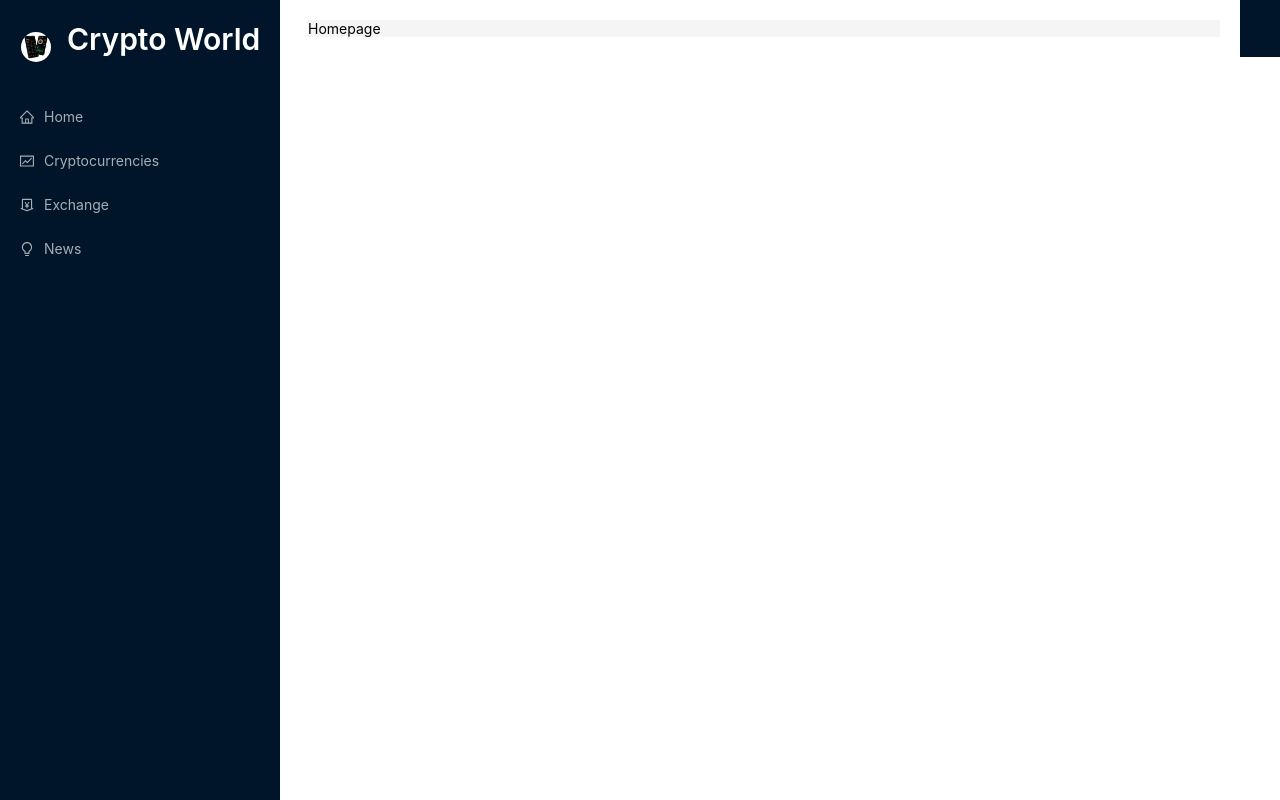
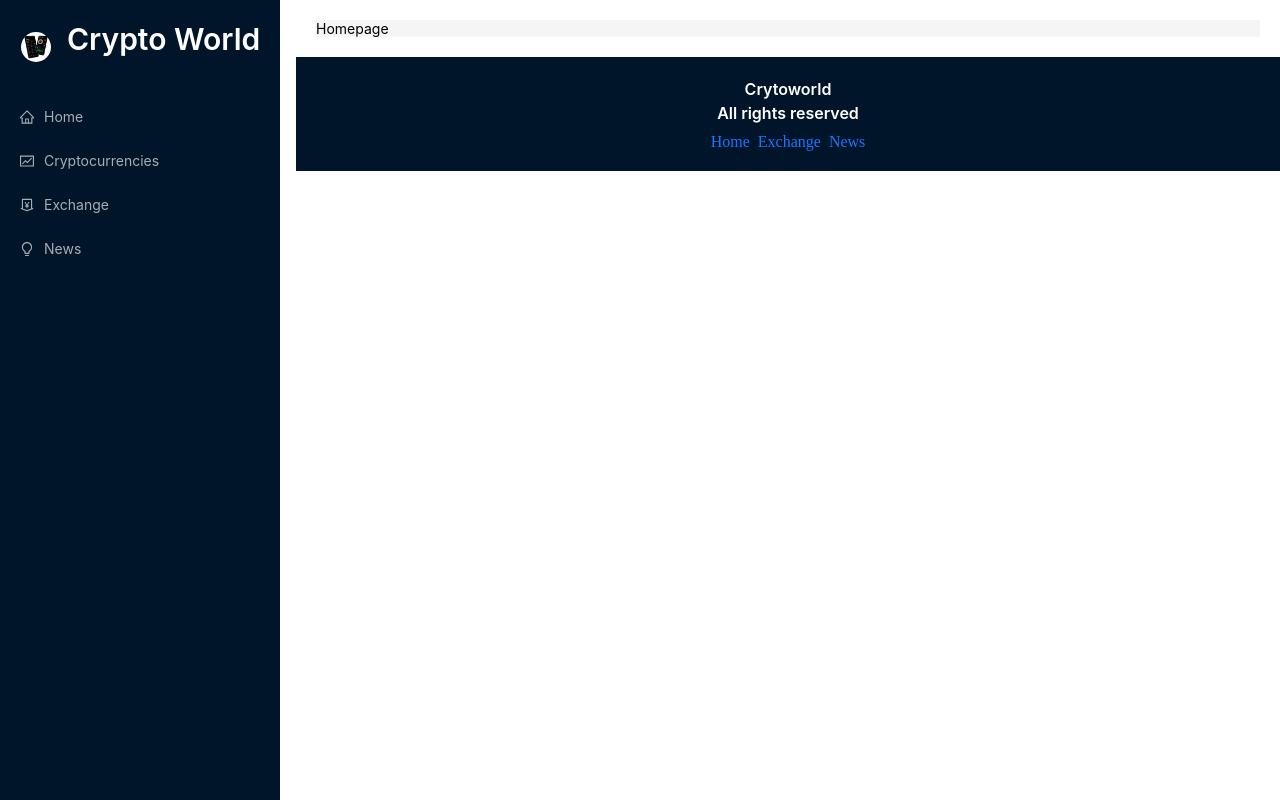
Before and after one commit to Prajeesh7/Crypto_App, a React (Create React App) app: page / in a window 1280 px wide. Built offline with nearby package versions, Linux system fonts and the light colour scheme.

Commit message:
Footer section completed

```diff
--- a/src/App.js
+++ b/src/App.js
@@ -22,15 +22,29 @@ const App = () => {
         <div className="routes">
           <Layout>
             <Routes>
-              <Route path="/" element={<Homepage/>}/>
-              <Route path="/cryptocurrencies" element={<Cryptocurrencies/>}/>
-              <Route path="/exchange" element={<Exchange/>}/>
-              <Route path="/news" element={<News/>}/>
+              <Route path="/" element={<Homepage />} />
+              <Route path="/cryptocurrencies" element={<Cryptocurrencies />} />
+              <Route path="/exchange" element={<Exchange />} />
+              <Route path="/news" element={<News />} />
+              <Route path="/crypto/:coinId" element={<CryptoDetails />} />
             </Routes>
           </Layout>
         </div>
+        <div className="footer">
+          <Typography.Title
+            level={5}
+            style={{ textAlign: "center", color: "white" }}
+          >
+            Crytoworld <br/>
+             All rights reserved
+          </Typography.Title>
+          <Space>
+            <Link to='/'>Home</Link>
+            <Link to='/exchange'>Exchange</Link>
+            <Link to='/news'>News</Link>
+          </Space>
+        </div>
       </div>
-      <div className="footer"></div>
     </div>
   );
 };
```
